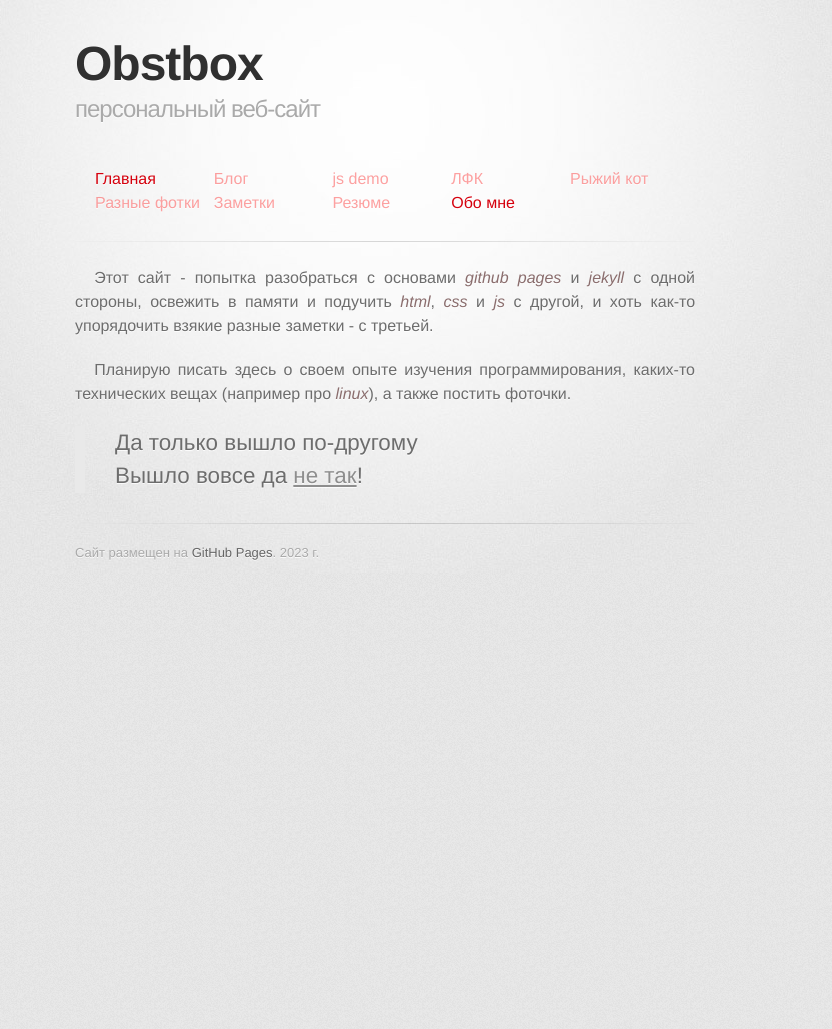
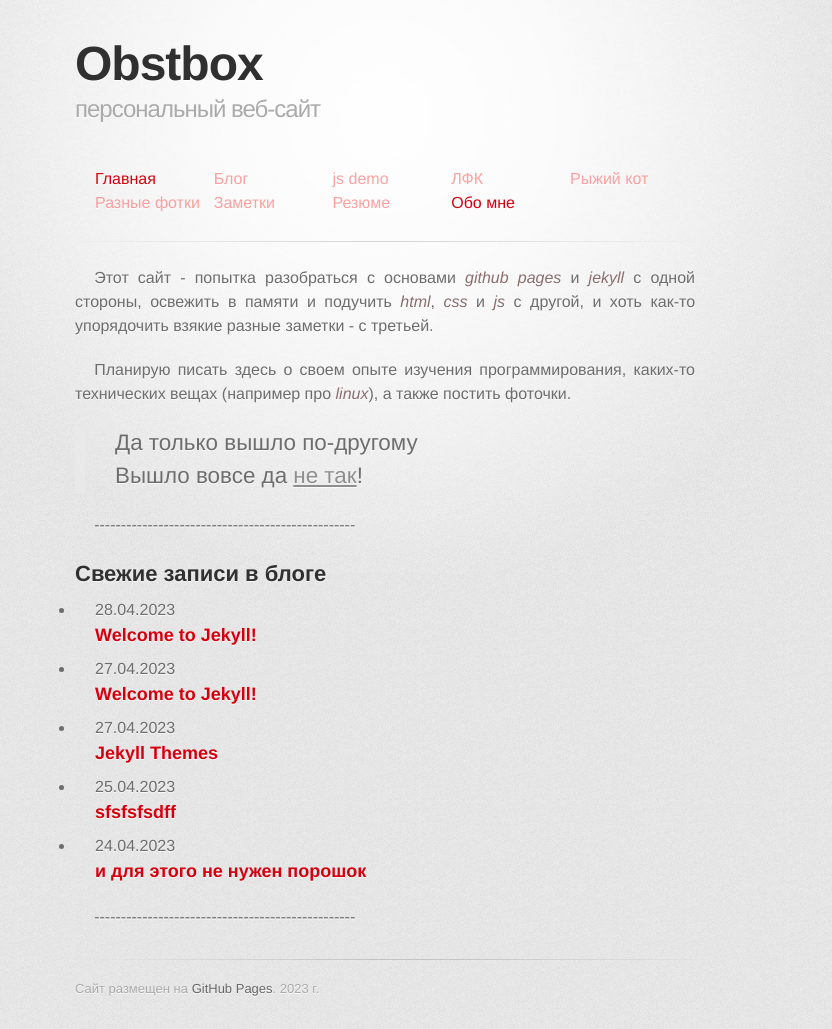
Before and after one commit to Obstbox/jekyll-heavy-duty, a Jekyll site: the page built from docs/index.markdown, in a window 1280 px wide. Shown: the whole page, without its empty margins (255-1087 px from the left). Built offline with Jekyll 4.4.1, drawn with Linux system fonts in a browser that asks for light colours; some web fonts are replaced; before the commit the page ends 900 px from its top, so only the background shows below that.

Commit message:
upd about.md; post preview skel at home layout

```diff
--- a/docs/_config.yml
+++ b/docs/_config.yml
@@ -19,3 +19,5 @@ github_username: Obstbox
 remote_theme: jekyll-theme-tactile
 plugins:
   - jekyll-feed
+
+show_excerpts: true
--- a/docs/_layouts/home.html
+++ b/docs/_layouts/home.html
@@ -5,4 +5,45 @@ layout: default
 <div class="container">
 
 {{ content }}
+
+
+<p>-------------------------------------------------</p>
+
+
+{%- if site.posts.size > 0 -%}
+  <h2>Свежие записи в блоге</h2>
+  {% comment %} <p>Adipisicing delectus sint Consectetur necessitatibus quo aperiam atque sunt. Ipsam odit facilis minus possimus {% endcomment %}
+  {% comment %} vitae? Iure consequuntur amet vitae quisquam eveniet? Delectus voluptatum aut neque expedita amet, eum? Minima vel {% endcomment %}
+  {% comment %} fid non nostrum amet Natus ea beatae eligendi sapiente animi autem Provident adipisci similique enim placeat sit. {% endcomment %}
+  {% comment %} Exercitationem velit assumenda excepturi ex?</p> {% endcomment %}
+  <ul class="post-list">
+    {%- assign date_format = "%d.%m.%Y" -%}
+    {%- for post in site.posts -%}
+      <li>
+        <span class="post-meta">{{ post.date | date: date_format }}</span>
+        <h3>
+          <a class="post-link" href="{{ post.url | relative_url }}">
+            {% comment %} {{ post.title | escape }} {% endcomment %}
+            {{ post.title }}
+          </a>
+        </h3>
+        {%- if site.show_excerpts -%}
+          {{ post.except }}
+        {%- endif -%}
+      </li>
+    {%- endfor -%}
+  </ul>
+
+{%- else -%}
+  <h3>Ой!</h3>
+  <p>Записей в блоге пока нет.</p>
+  <p>Но будут.</p>
+{%- endif -%}
+
+
+
+<p>-------------------------------------------------</p>
+
+
+
 </div>
--- a/docs/_posts/2023-04-24-jekyll-duty.md
+++ b/docs/_posts/2023-04-24-jekyll-duty.md
@@ -1,5 +1,6 @@
 ---
 layout: post
+title: и для этого не нужен порошок
 ---
 
 ### Just toughts
```
Also changed, not shown: docs/about.markdown (+8 -2 lines), docs/assets/css/style.scss (+8 -0 lines), README.md.
